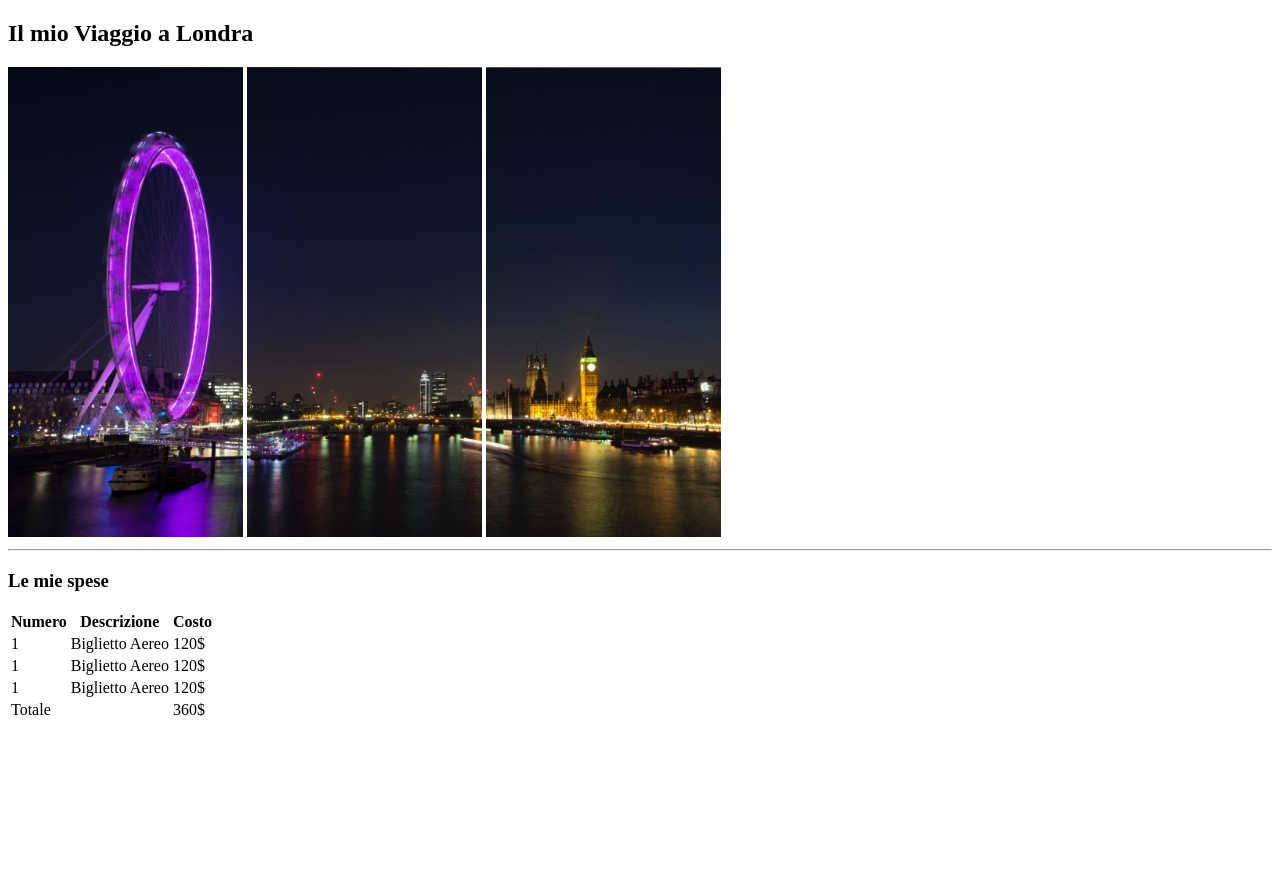
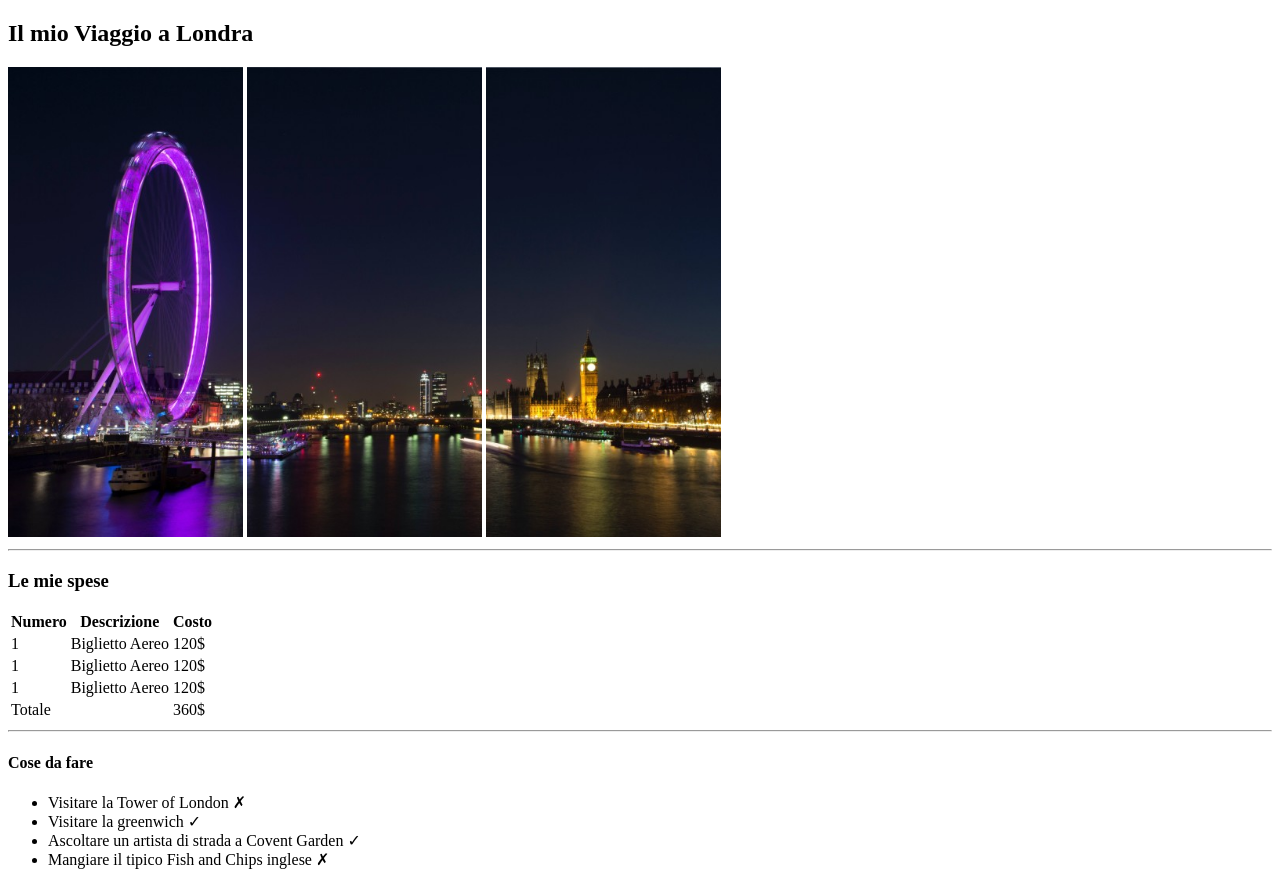
Before and after one commit to petraalpigiano/html-london-trip, a plain HTML site: page index.html in a window 1280 px wide. Before the commit the page ends 800 px from the top, so only its background shows below. Drawn offline with Linux system fonts and the light colour scheme.

Commit message:
add h4 and unordered list

```diff
--- a/index.html
+++ b/index.html
@@ -44,5 +44,13 @@
             </tr>
         </tfoot>
     </table>
+    <hr>
+    <h4>Cose da fare</h4>
+    <ul>
+        <li>Visitare la Tower of London &cross;</li>
+        <li>Visitare la greenwich &check;</li>
+        <li>Ascoltare un artista di strada a Covent Garden &check;</li>
+        <li>Mangiare il tipico Fish and Chips inglese &cross;</li>
+    </ul>
 </body>
 </html>
```
